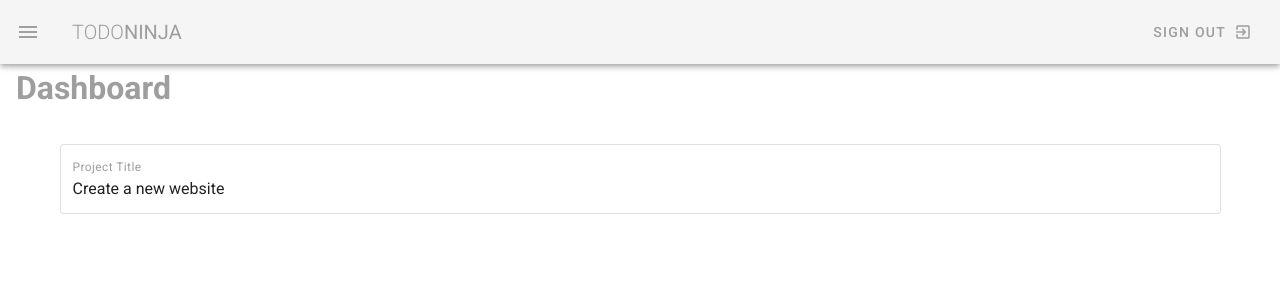
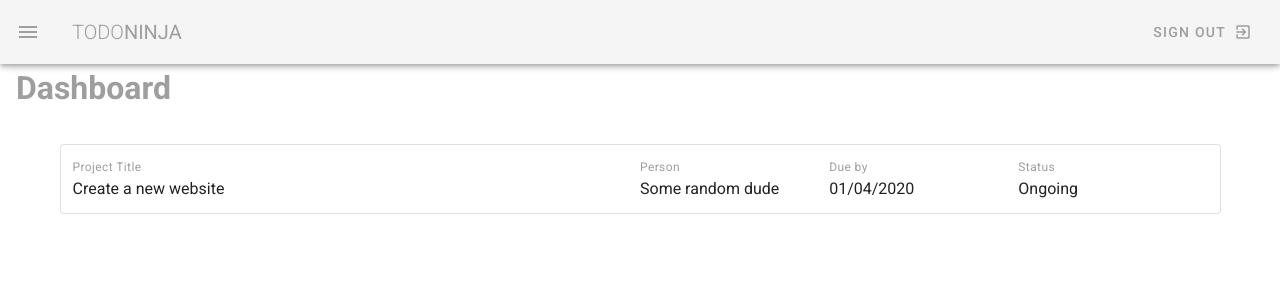
Before and after one commit to Armitage87/todo_app, a Vue app: page / in a window 1280 px wide. Shown: the top 300 px of the page. Built offline with nearby package versions, Linux system fonts and the light colour scheme.

Commit message:
Adding project grid

```diff
--- a/src/views/Dashboard.vue
+++ b/src/views/Dashboard.vue
@@ -3,10 +3,22 @@
     <h1 class="subheading grey--text">Dashboard</h1>
     <v-container class="my-5">
         <v-card outlined class="pa-3">
-          <v-row wrap align no-gutters>
+          <v-row wrap no-gutters>
             <v-flex xs12 md6>
               <div class="caption grey--text">Project Title</div>
               <div>Create a new website</div>
+            </v-flex>
+            <v-flex xs6 sm4 md2>
+              <div class="caption grey--text">Person</div>
+              <div>Some random dude</div>
+            </v-flex>
+            <v-flex xs6 sm4 md2>
+              <div class="caption grey--text">Due by</div>
+              <div>01/04/2020</div>
+            </v-flex>
+            <v-flex xs2 sm4 md2>
+              <div class="caption grey--text">Status</div>
+              <div>Ongoing</div>
             </v-flex>
           </v-row>
         </v-card>
```
